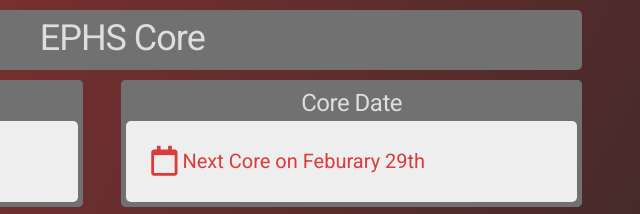
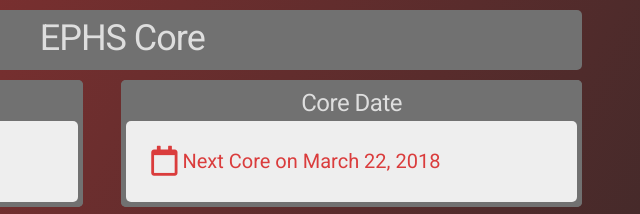
Before and after one commit to ephs/core, a plain HTML site: page landing.html in a window 1280 px wide. Shown: the top 214 px of the page, 538-1178 px from the left. Drawn offline with Linux system fonts and the light colour scheme.

Commit message:
add automatic core date tracking

```diff
--- /dev/null
+++ b/date.js
@@ -0,0 +1,15 @@
+function nextCoreDate() {
+	var d = new Date();
+	//d.setFullYear(2018, 2, 22); //for testing dates
+	var daysUntilCore = 4 - d.getDay();
+	if (daysUntilCore < 0) {
+		daysUntilCore = daysUntilCore + 7;
+	}
+	d.setDate(d.getDate() + daysUntilCore);
+	document.getElementById("date-window").textContent = "Next Core on " + formatDate(d);
+}
+
+function formatDate(d) {
+	var months = ["January", "February", "March", "April", "May", "June", "July", "August", "September", "October", "November", "December"];
+	return months[d.getMonth()] + " " + d.getDate() + ", " + d.getFullYear();
+}
--- a/landing.html
+++ b/landing.html
@@ -27,8 +27,12 @@
   –––––––––––––––––––––––––––––––––––––––––––––––––– -->
   <link rel="icon" type="image/png" href="img/eplogo.png">
 
+  <!-- Script
+  –––––––––––––––––––––––––––––––––––––––––––––––––– -->
+  <script src="date.js"></script>
+
 </head>
-<body>
+<body onload="nextCoreDate()">
 
   <!-- Primary Page Layout
   –––––––––––––––––––––––––––––––––––––––––––––––––– -->
```
